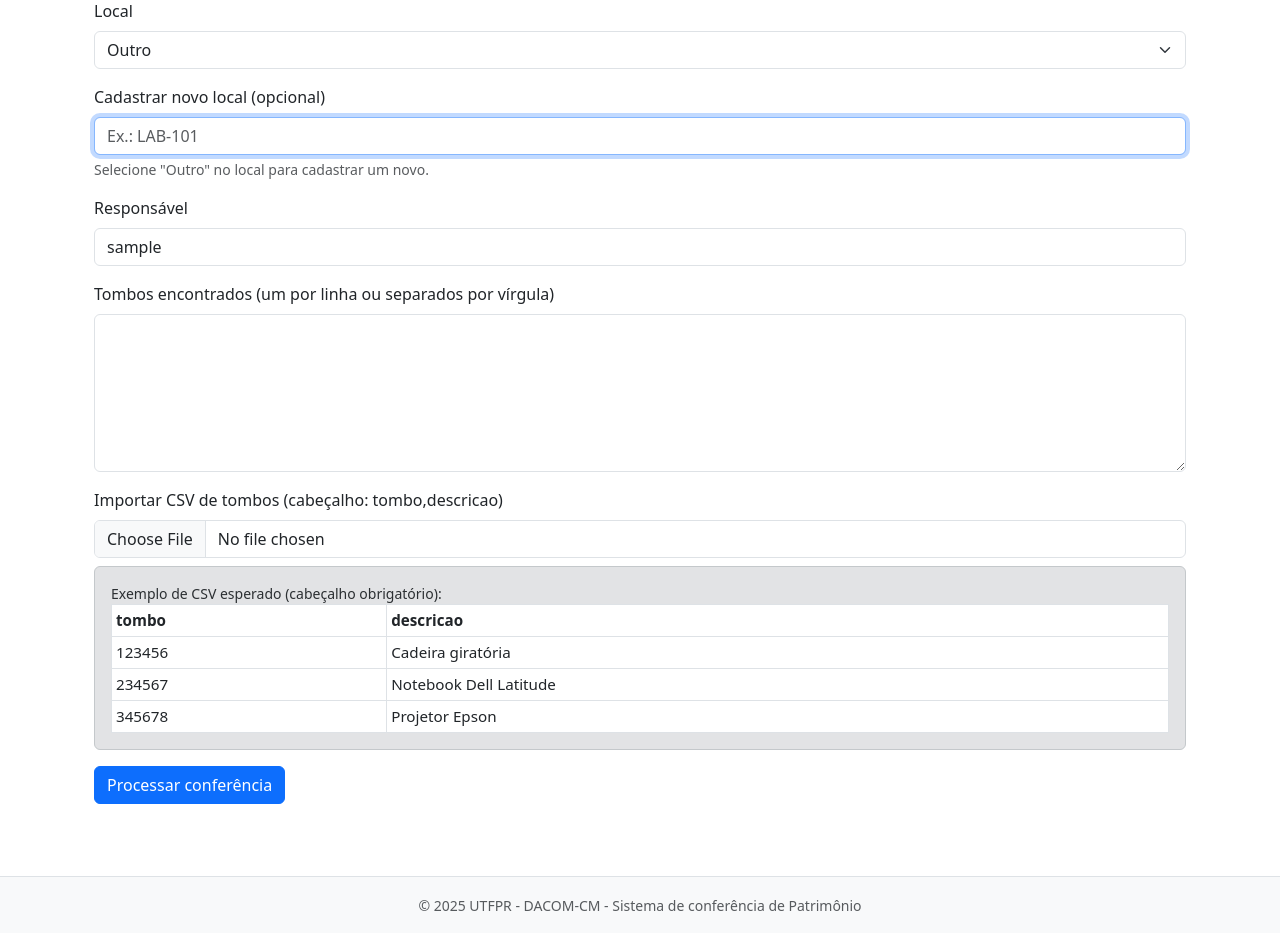
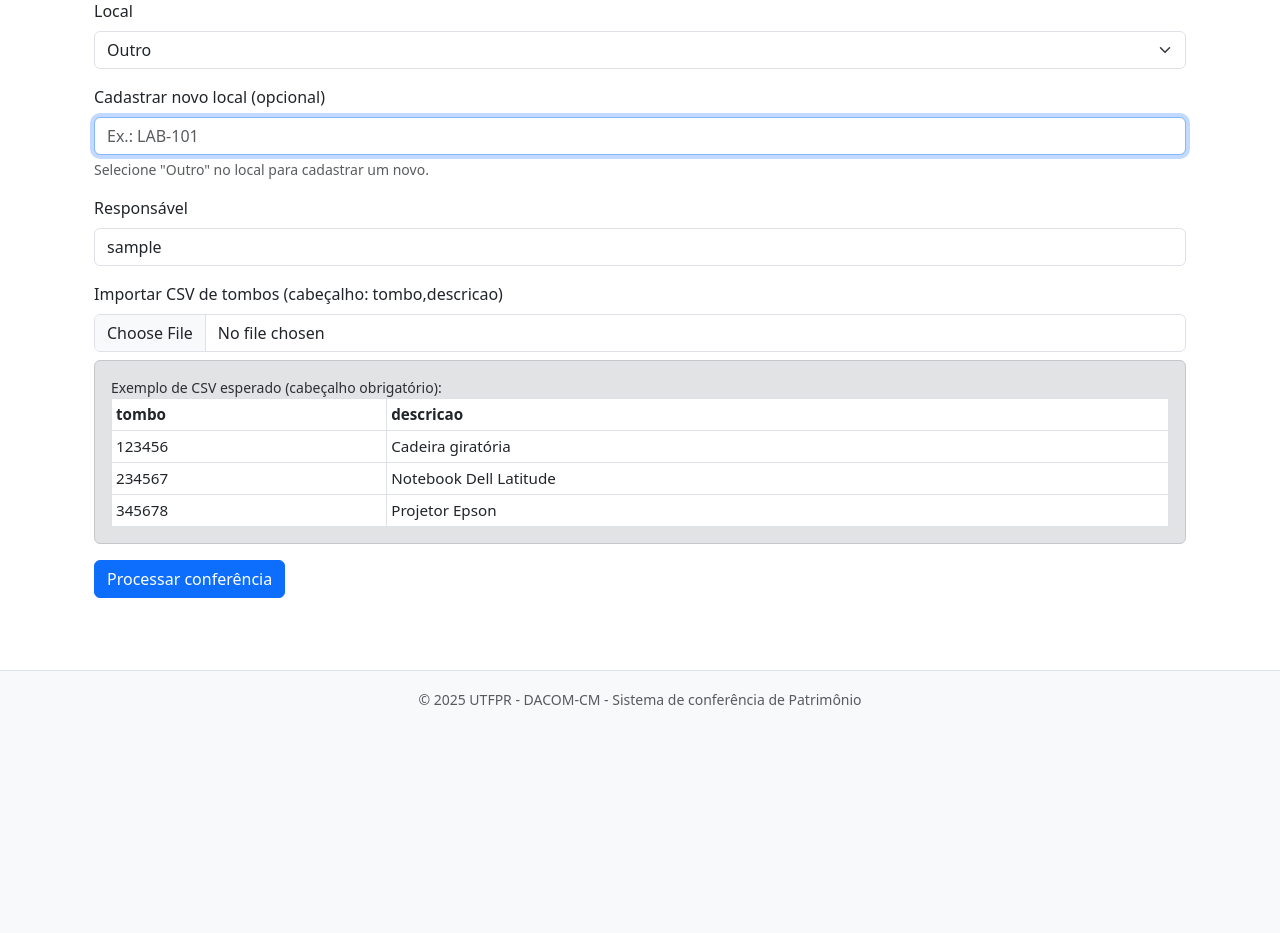
Before and after one commit to dacom-laboratorio-cm/utf-patrimonio, a Flask app: page /conferencia_patrimonial in a window 1280 px wide. Shown: the part 190-1123 px from the top of the page. After the commit the page ends 895 px from the top, so only its background shows below. Run offline with Flask 3, Linux system fonts and the light colour scheme; the visitor is signed in with stand-in values (Sample User, id 1); data comes from the database, SQL or seed files in the repository; data that the repository does not hold is empty.

Commit message:
Atualiza a documentação no README para incluir instruções de uso com Docker Compose. Remove campo de tombos do formulário de conferência patrimonial e ajusta a lógica de processamento no backend.

```diff
--- a/app/patrimonio/forms.py
+++ b/app/patrimonio/forms.py
@@ -16,6 +16,5 @@ class ConferenciaPatrimonialForm(FlaskForm):
     local = SelectField('Local', choices=[], validate_choice=False)
     novo_local = StringField('Cadastrar novo local (opcional)')
     responsavel = SelectField('Responsável', choices=[], validators=[DataRequired()], validate_choice=False)
-    tombos = TextAreaField('Tombos encontrados (um por linha ou separados por vírgula)', validators=[])
     csvfile = FileField('Importar CSV de tombos (cabeçalho: tombo,descricao)')
     submit = SubmitField('Processar conferência')
--- a/app/patrimonio/routes.py
+++ b/app/patrimonio/routes.py
@@ -182,11 +182,7 @@ def conferencia_patrimonial():
             print('DEBUG - Tombos lidos do CSV:', tombos_lista)
             print('DEBUG - Descrições lidas do CSV:', descricoes_csv)
             print('DEBUG - Itens sem etiqueta:', sem_etiqueta)
-        # Processar tombos do textarea (adiciona ao que veio do CSV)
-        tombos_input = form.tombos.data.replace(',', '\n') if form.tombos.data else ''
-        for t in [t.strip() for t in tombos_input.split('\n') if t.strip()]:
-            if t not in tombos_lista:
-                tombos_lista.append(t)
+
         tombos_set = set(tombos_lista)
         # Buscar todos os itens do local no banco
         itens_banco_local = ItemPatrimonio.query.filter_by(local=local).all()
--- a/app/templates/conferencia_patrimonial.html
+++ b/app/templates/conferencia_patrimonial.html
@@ -21,10 +21,6 @@
     <div class="mb-3">
         {{ form.responsavel.label(class="form-label") }}
         {{ form.responsavel(class="form-control") }}
-    </div>
-    <div class="mb-3">
-        {{ form.tombos.label(class="form-label") }}
-        {{ form.tombos(class="form-control", rows=6) }}
     </div>
     <div class="mb-3">
         {{ form.csvfile.label(class="form-label") }}
```
Also changed, not shown: README.md.
